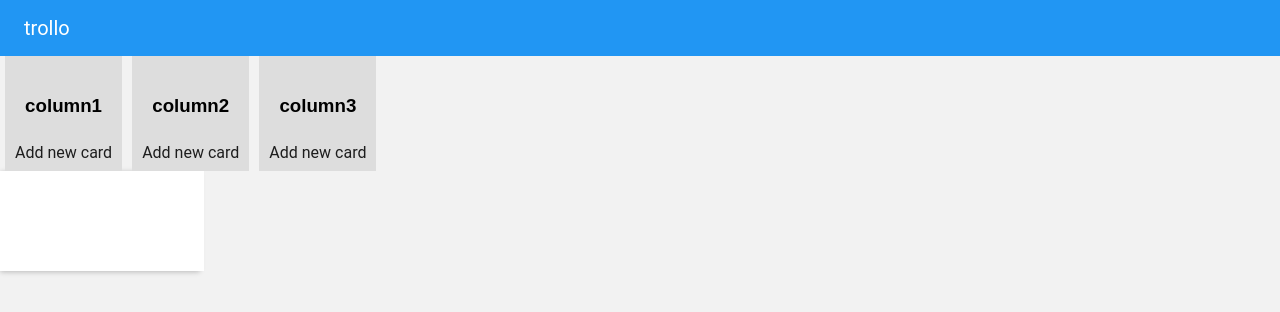
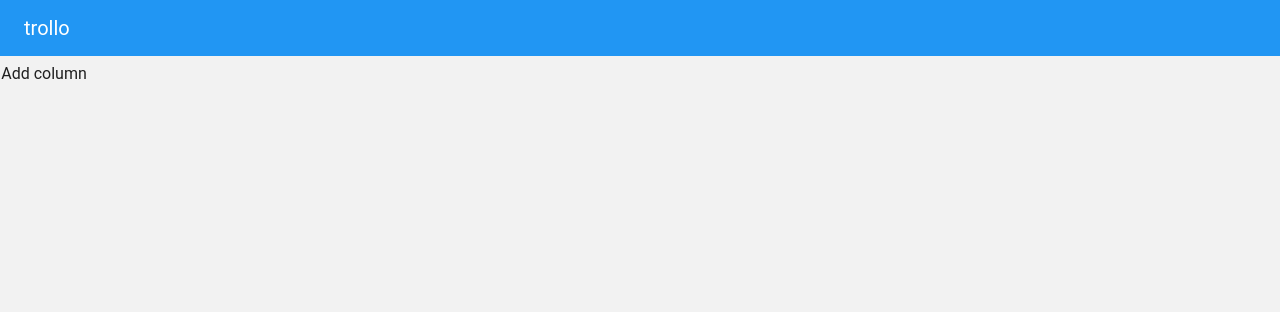
Before and after one commit to 2c2c/trollo, a React (Create React App) app: page / in a window 1280 px wide. Shown: the top 312 px of the page. Built offline with nearby package versions, Linux system fonts and the light colour scheme; what react-tap-event-plugin would draw is missing.

Commit message:
adding columns

```diff
--- /dev/null
+++ b/src/AddColumn.js
@@ -0,0 +1,47 @@
+import React from 'react';
+import FlatButton from 'material-ui/FlatButton'
+
+class AddColumn extends React.Component {
+  constructor() {
+    super();
+    this.state = {
+      edit: false,
+      text: '',
+    }
+  }
+
+  handleSubmit(e) {
+    e.preventDefault();
+    this
+      .props
+      .addColumn(this.state.text);
+    this.setState({edit: false, text: '',})
+  }
+
+  render() {
+    const input = <form onSubmit={e => this.handleSubmit(e)}>
+      <input
+        style={{
+        width: "100%",
+        height: "100%",
+        borderStyle: 'none',
+      }}
+        onChange={e => this.setState({text: e.target.value})}/>
+    </form>
+
+    const add_column = <FlatButton onClick={e => this.setState({edit: true})}>Add column</FlatButton>
+
+    let rendered = this.state.edit
+      ? input
+      : add_column
+    return <div>
+      {rendered}
+    </div>
+  }
+}
+
+AddColumn.defaultProps = {
+  columns: []
+}
+
+export default AddColumn;
--- a/src/App.js
+++ b/src/App.js
@@ -24,7 +24,6 @@ class App extends Component {
       <div className="App">
         <AppHeader/>
         <CardSpace columns={columns}/>
-        <AppCardEdit />
       </div>
     );
   }
--- a/src/AppCard.js
+++ b/src/AppCard.js
@@ -8,7 +8,7 @@ const style = {
   textAlign: 'center',
   display: 'flex',
   flexDirection: 'column',
-  justifyContent: 'center'
+  justifyContent: 'center',
 };
 
 class AppCard extends React.Component {
@@ -16,7 +16,7 @@ class AppCard extends React.Component {
     super();
     this.state = {
       edit: true,
-      text: '',
+      text: ''
     }
   }
 
@@ -29,7 +29,7 @@ class AppCard extends React.Component {
     const input = <form
       style={{
       width: "100%",
-      height: "100%",
+      height: "100%"
     }}
       onSubmit={e => this.handleSubmit(e)}>
       <input
@@ -38,7 +38,6 @@ class AppCard extends React.Component {
         height: "100%",
         borderStyle: 'none',
       }}
-        type="text"
         onChange={e => this.setState({text: e.target.value})}/>
     </form>
 
--- a/src/CardSpace.js
+++ b/src/CardSpace.js
@@ -1,14 +1,34 @@
 import React from 'react';
 import Column from './Column';
-import View from 'react-flexbox';
+import AddColumn from './AddColumn'
 
-const CardSpace = (props) => <span style={{
-  display: 'flex',
-  alignItems: 'flex-start',
-}}>
-  {props
-    .columns
-    .map(c => <Column name={c.name} cards={c.cards}/>)}
-</span>
+class CardSpace extends React.Component {
+  constructor() {
+    super();
+    this.state = {
+      columns: []
+    }
+  }
+  addColumn(text) {
+    this.setState({
+      columns: [
+        ...this.state.columns,
+        text,
+      ]
+    })
+  }
+  render() {
+    return <span style={{
+      display: 'flex',
+      alignItems: 'flex-start',
+    }}>
+      {this
+        .state
+        .columns
+        .map(c => <Column name={c}/>)}
+      <AddColumn addColumn={this.addColumn.bind(this)}/>
+    </span>
+  }
+}
 
 export default CardSpace;
```
